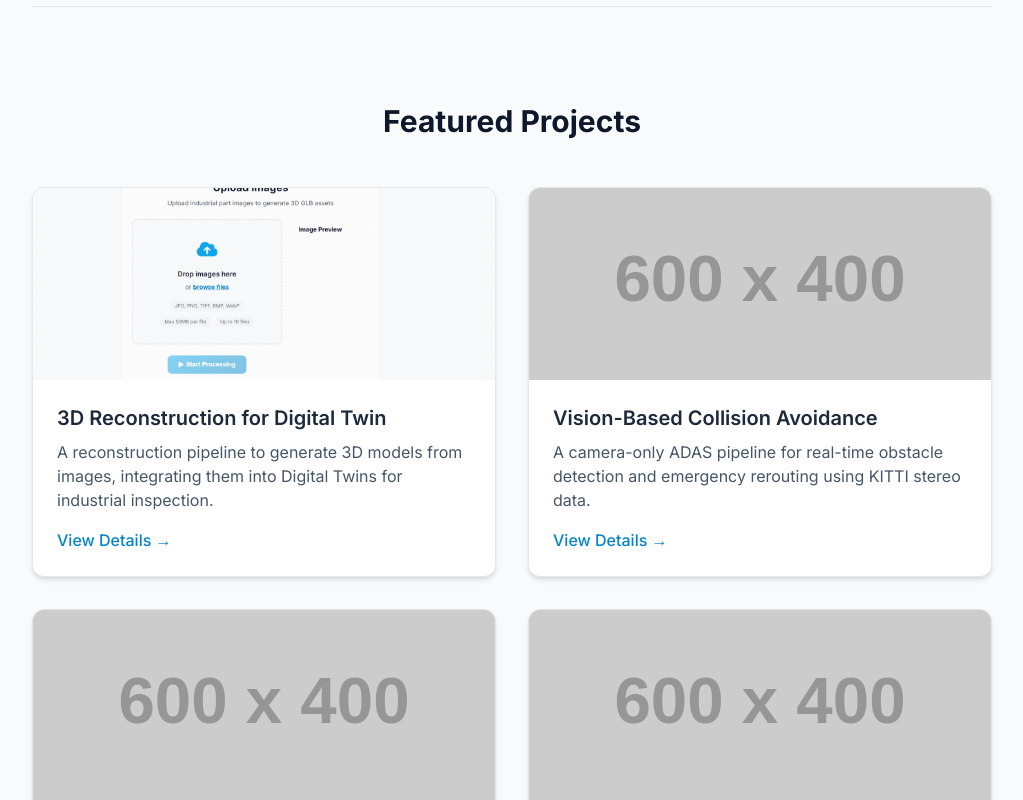
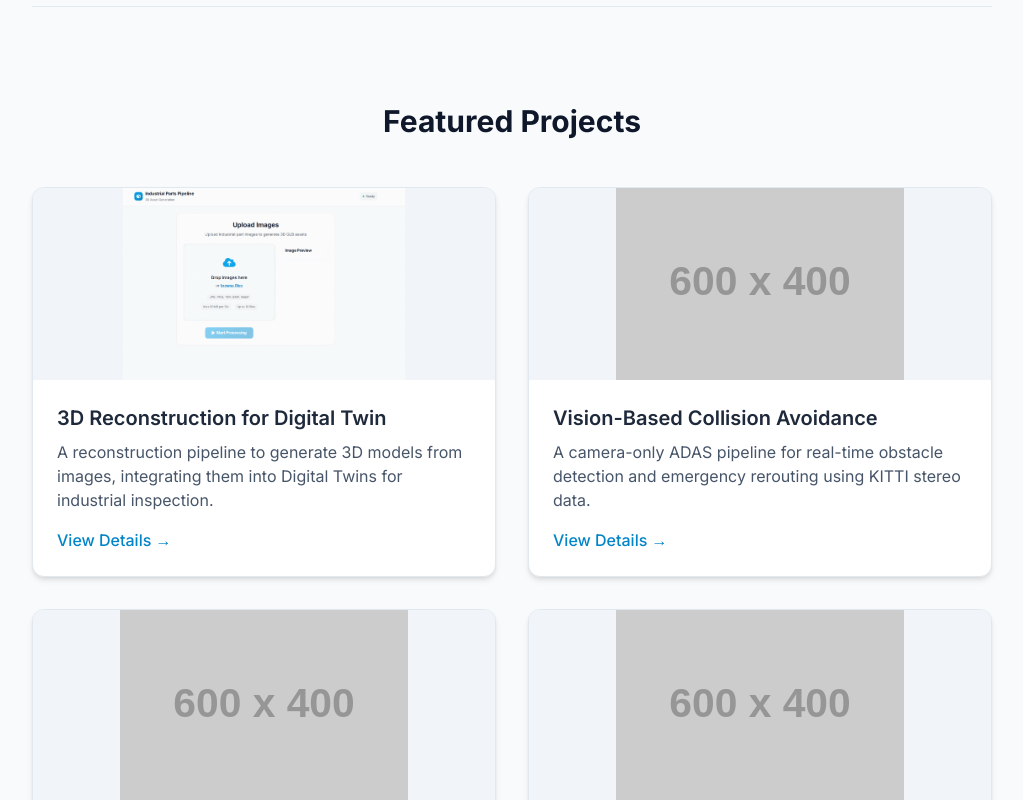
Before and after one commit to UttuG/utkgupt.github.io, a plain HTML site: page index.html in a window 1280 px wide. Shown: the part 2000-2800 px from the top of the page, without its empty margins (128-1151 px from the left). Drawn offline with nearby package versions, Linux system fonts and the light colour scheme; placeholder pictures from the web are drawn by us.

Commit message:
Update index.html

```diff
--- a/index.html
+++ b/index.html
@@ -91,7 +91,7 @@
                 </div>
             </div>
             <div class="flex-shrink-0">
-                <img src="self.JPG" alt="Utkarsh Gupta" class="rounded-full w-48 h-48 md:w-56 md:h-56 object-cover shadow-lg border-4 border-white">
+                <img src="self.jpg" alt="Utkarsh Gupta" class="rounded-full w-48 h-48 md:w-56 md:h-56 object-cover shadow-lg border-4 border-white">
             </div>
         </section>
 
@@ -189,7 +189,7 @@
 
                 <!-- Project Card 1 -->
                 <div class="bg-white rounded-xl shadow-md overflow-hidden transform hover:-translate-y-1 transition-transform duration-300 border border-slate-200">
-                    <img src="3d.gif" alt="Project 1" class="w-full h-48 object-cover">
+                    <img src="3d.gif" alt="Project 1" class="w-full h-48 object-contain bg-slate-100">
                     <div class="p-6">
                         <h3 class="text-xl font-semibold text-slate-800 mb-2">3D Reconstruction for Digital Twin</h3>
                         <p class="text-slate-600 mb-4">A reconstruction pipeline to generate 3D models from images, integrating them into Digital Twins for industrial inspection.</p>
@@ -199,7 +199,7 @@
 
                 <!-- Project Card 2 -->
                 <div class="bg-white rounded-xl shadow-md overflow-hidden transform hover:-translate-y-1 transition-transform duration-300 border border-slate-200">
-                    <img src="https://placehold.co/600x400/e2e8f0/475569?text=Project+GIF" alt="Project 2" class="w-full h-48 object-cover">
+                    <img src="https://placehold.co/600x400/e2e8f0/475569?text=Project+GIF" alt="Project 2" class="w-full h-48 object-contain bg-slate-100">
                     <div class="p-6">
                         <h3 class="text-xl font-semibold text-slate-800 mb-2">Vision-Based Collision Avoidance</h3>
                         <p class="text-slate-600 mb-4">A camera-only ADAS pipeline for real-time obstacle detection and emergency rerouting using KITTI stereo data.</p>
@@ -209,7 +209,7 @@
 
                 <!-- Project Card 3 -->
                 <div class="bg-white rounded-xl shadow-md overflow-hidden transform hover:-translate-y-1 transition-transform duration-300 border border-slate-200">
-                    <img src="https://placehold.co/600x400/e2e8f0/475569?text=Project+GIF" alt="Project 3" class="w-full h-48 object-cover">
+                    <img src="https://placehold.co/600x400/e2e8f0/475569?text=Project+GIF" alt="Project 3" class="w-full h-48 object-contain bg-slate-100">
                     <div class="p-6">
                         <h3 class="text-xl font-semibold text-slate-800 mb-2">Reinforcement Learning for Stealth</h3>
                         <p class="text-slate-600 mb-4">A multi-agent RL environment where agents locate goals with limited FOV while evading moving guards.</p>
@@ -219,7 +219,7 @@
 
                 <!-- Project Card 4 -->
                 <div class="bg-white rounded-xl shadow-md overflow-hidden transform hover:-translate-y-1 transition-transform duration-300 border border-slate-200">
-                    <img src="https://placehold.co/600x400/e2e8f0/475569?text=Project+GIF" alt="Project 4" class="w-full h-48 object-cover">
+                    <img src="https://placehold.co/600x400/e2e8f0/475569?text=Project+GIF" alt="Project 4" class="w-full h-48 object-contain bg-slate-100">
                     <div class="p-6">
                         <h3 class="text-xl font-semibold text-slate-800 mb-2">Motion Planning with 6-DOF Arm</h3>
                         <p class="text-slate-600 mb-4">Implemented RRT for motion planning of a 6-DOF robotic manipulator using Python and ROS, with goal-biased sampling.</p>
```
